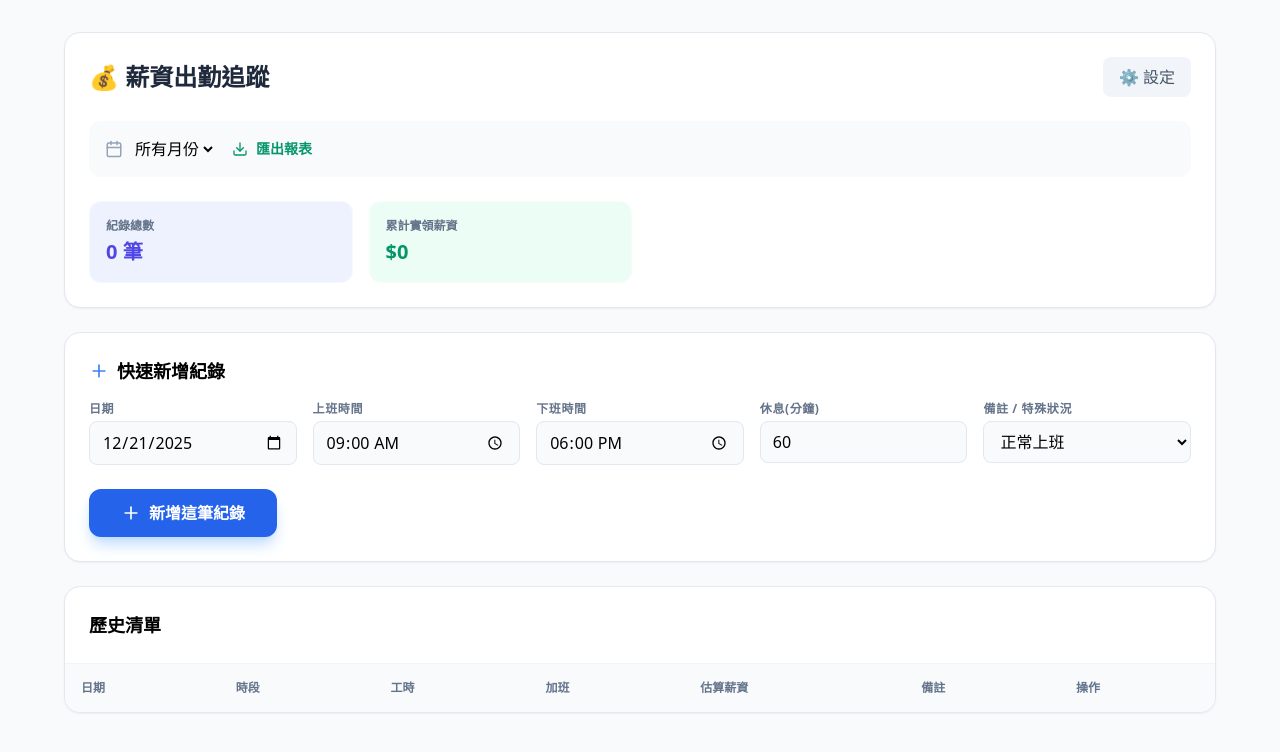
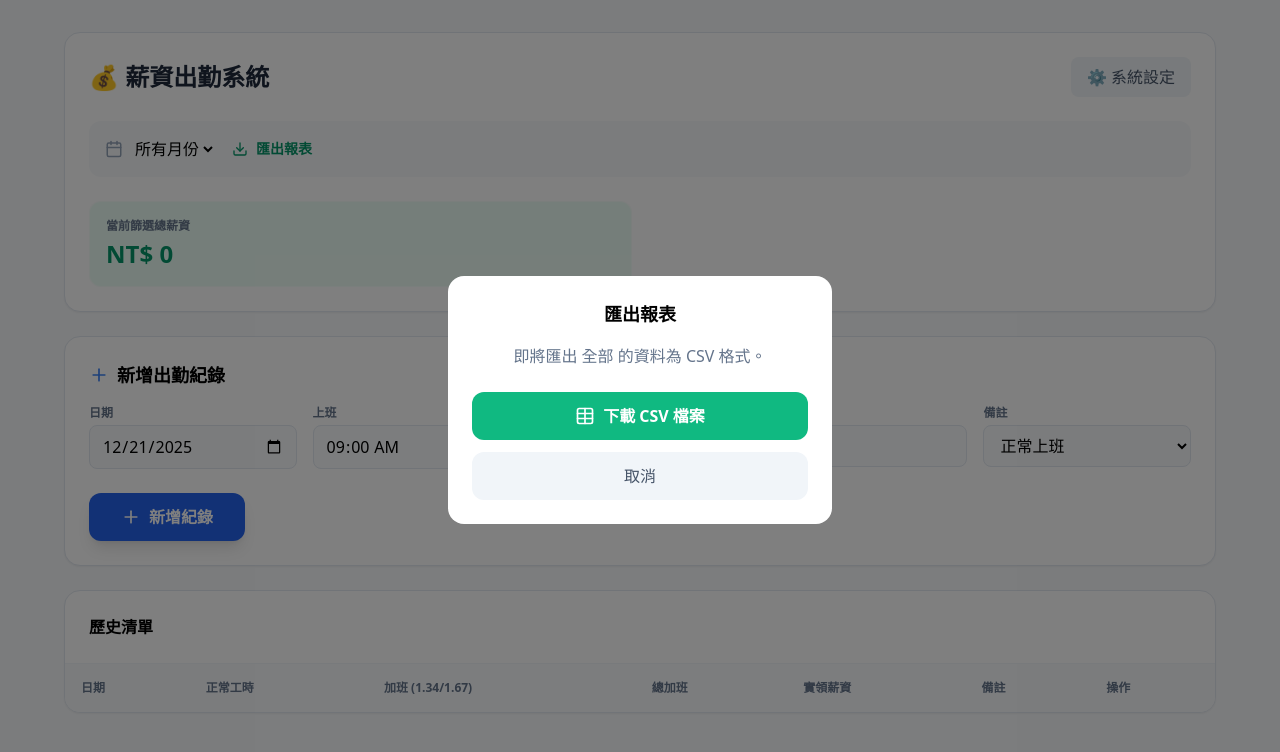
Before and after one commit to Chung0221/salary-tracker, a React (Vite) app: page / in a window 1280 px wide. Both pictures are taken after a click on the button "匯出報表". Shown: the top 752 px of the page. Built offline with nearby package versions, Linux system fonts and the light colour scheme.

Commit message:
Update App.jsx

```diff
--- a/App.jsx
+++ b/App.jsx
@@ -1,5 +1,4 @@
 import React, { useState, useEffect } from 'react';
-// 下面這一行要特別注意，確認 icon 名稱有沒有寫錯
 import { Download, Plus, Trash2, Calendar, Archive, FileSpreadsheet, Table, CheckCircle2 } from 'lucide-react';
 
 const SalaryTracker = () => {
@@ -14,8 +13,7 @@ const SalaryTracker = () => {
   const [showSettings, setShowSettings] = useState(false);
   const [showExportModal, setShowExportModal] = useState(false);
   const [showDeleteModal, setShowDeleteModal] = useState(false);
-  const [showArchiveModal, setShowArchiveModal] = useState(false);
-  const [lastAddedInfo, setLastAddedInfo] = useState(null); // 新增成功提示狀態
+  const [lastAddedInfo, setLastAddedInfo] = useState(null);
   const [deleteTarget, setDeleteTarget] = useState(null);
   const [filterMonth, setFilterMonth] = useState('all');
 
@@ -31,21 +29,22 @@ const SalaryTracker = () => {
     loadData();
   }, []);
 
-  const loadData = async () => {
+  // 修復問題 3: 使用標準 localStorage 避免 undefined 錯誤
+  const loadData = () => {
     try {
-      const recordsResult = await window.storage.get('salary_records');
-      const settingsResult = await window.storage.get('salary_settings');
-      if (recordsResult?.value) setRecords(JSON.parse(recordsResult.value));
-      if (settingsResult?.value) setSettings(JSON.parse(settingsResult.value));
+      const savedRecords = localStorage.getItem('salary_records');
+      const savedSettings = localStorage.getItem('salary_settings');
+      if (savedRecords) setRecords(JSON.parse(savedRecords));
+      if (savedSettings) setSettings(JSON.parse(savedSettings));
     } catch (error) {
-      console.log('初始化資料');
+      console.log('載入資料失敗', error);
     }
   };
 
-  const saveData = async (newRecords, newSettings) => {
+  const saveData = (newRecords, newSettings) => {
     try {
-      await window.storage.set('salary_records', JSON.stringify(newRecords || records));
-      await window.storage.set('salary_settings', JSON.stringify(newSettings || settings));
+      localStorage.setItem('salary_records', JSON.stringify(newRecords || records));
+      localStorage.setItem('salary_settings', JSON.stringify(newSettings || settings));
     } catch (error) {
       alert('儲存失敗：' + error.message);
     }
@@ -54,16 +53,8 @@ const SalaryTracker = () => {
   const calculateSalary = (recordData) => {
     const { checkIn, checkOut, breakMinutes, note } = recordData;
 
-    // 邏輯 2: 病假薪資為 0
     if (note === '病假') {
-      return {
-        regularHours: 0,
-        overtime1: 0,
-        overtime2: 0,
-        overtimeTotal: 0,
-        salary: 0,
-        finalNote: '病假 (薪資 0)'
-      };
+      return { regularHours: 0, overtime1: 0, overtime2: 0, overtimeTotal: 0, salary: 0, finalNote: '病假 (不計薪)' };
     }
 
     const [inH, inM] = checkIn.split(':').map(Number);
@@ -81,11 +72,9 @@ const SalaryTracker = () => {
                        (overtime2 * settings.hourlyRate * settings.overtimeRate2);
 
     let finalNote = note;
-
-    // 邏輯 3: 雙薪計算 (額外加 8 小時時薪)
     if (note === '雙薪') {
       regularPay += (8 * settings.hourlyRate);
-      finalNote = '雙薪 (已外加8hr底薪)';
+      finalNote = '雙薪 (已加8h底薪)';
     }
 
     return {
@@ -93,14 +82,13 @@ const SalaryTracker = () => {
       overtimeTotal: overtimeTotal.toFixed(2),
       overtime1: overtime1.toFixed(2),
       overtime2: overtime2.toFixed(2),
-      salary: (regularPay + overtimePay).toFixed(0),
+      salary: Math.round(regularPay + overtimePay),
       finalNote: finalNote
     };
   };
 
-  const addRecord = async () => {
+  const addRecord = () => {
     const calc = calculateSalary(newRecord);
-
     const record = {
       id: Date.now(),
       ...newRecord,
@@ -108,24 +96,46 @@ const SalaryTracker = () => {
       note: calc.finalNote
     };
 
-    const updatedRecords = [...records, record].sort((a, b) => new Date(b.date) - new Date(a.date));
+    const updatedRecords = [record, ...records].sort((a, b) => new Date(b.date) - new Date(a.date));
     setRecords(updatedRecords);
-    await saveData(updatedRecords, settings);
+    saveData(updatedRecords, settings);
 
-    // 邏輯 4: 顯示成功提示並自動準備隔天日期
     setLastAddedInfo(`已成功新增：${newRecord.date}`);
     setTimeout(() => setLastAddedInfo(null), 3000);
 
     const nextDay = new Date(newRecord.date);
     nextDay.setDate(nextDay.getDate() + 1);
-    setNewRecord({
-      ...newRecord,
-      date: nextDay.toISOString().split('T')[0],
-      note: ''
-    });
+    setNewRecord({ ...newRecord, date: nextDay.toISOString().split('T')[0], note: '' });
   };
 
-  // 其餘 Helper Functions (export, delete 等) 保持原樣...
+  // 修復問題 6: 刪除功能
+  const confirmDelete = () => {
+    if (!deleteTarget) return;
+    const updatedRecords = records.filter(r => r.id !== deleteTarget.id);
+    setRecords(updatedRecords);
+    saveData(updatedRecords, settings);
+    setShowDeleteModal(false);
+    setDeleteTarget(null);
+  };
+
+  // 修復問題 2: 匯出功能
+  const exportToCSV = () => {
+    const recordsToExport = filterMonth === 'all' ? records : records.filter(r => r.date.startsWith(filterMonth));
+    if (recordsToExport.length === 0) return alert('沒有資料');
+
+    let csv = '\ufeff日期,上班,下班,休息,正常時數,1.34時數,1.67時數,總加班,薪資,備註\n';
+    recordsToExport.forEach(r => {
+      csv += `${r.date},${r.checkIn},${r.checkOut},${r.breakMinutes},${r.regularHours},${r.overtime1},${r.overtime2},${r.overtimeTotal},${r.salary},${r.note}\n`;
+    });
+
+    const blob = new Blob([csv], { type: 'text/csv;charset=utf-8;' });
+    const link = document.createElement('a');
+    link.href = URL.createObjectURL(blob);
+    link.download = `薪資報表_${filterMonth}.csv`;
+    link.click();
+    setShowExportModal(false);
+  };
+
   const getMonthOptions = () => {
     const months = new Set();
     records.forEach(r => months.add(r.date.substring(0, 7)));
@@ -136,14 +146,47 @@ const SalaryTracker = () => {
     <div className="min-h-screen bg-slate-50 p-4 md:p-8">
       <div className="max-w-6xl mx-auto space-y-6">
 
-        {/* Header Section */}
+        {/* Header & Stats */}
         <div className="bg-white rounded-2xl shadow-sm border border-slate-200 p-6">
-          <div className="flex flex-col md:flex-row justify-between items-start md:items-center gap-4 mb-6">
-            <h1 className="text-2xl font-bold text-slate-800">💰 薪資出勤追蹤</h1>
-            <div className="flex flex-wrap gap-2">
-              <button onClick={() => setShowSettings(!showSettings)} className="px-4 py-2 bg-slate-100 text-slate-600 rounded-lg hover:bg-slate-200 transition">⚙️ 設定</button>
+          <div className="flex justify-between items-center mb-6">
+            <h1 className="text-2xl font-bold text-slate-800">💰 薪資出勤系統</h1>
+            <button onClick={() => setShowSettings(!showSettings)} className="px-4 py-2 bg-slate-100 text-slate-600 rounded-lg hover:bg-slate-200 transition">
+              {showSettings ? '✖ 關閉設定' : '⚙️ 系統設定'}
+            </button>
+          </div>
+
+          {/* 修復問題 1: 設定面板顯示邏輯 */}
+          {showSettings && (
+            <div className="mb-6 p-4 bg-blue-50 rounded-xl grid grid-cols-1 md:grid-cols-4 gap-4 border border-blue-100">
+              <div>
+                <label className="block text-xs font-bold text-blue-600 mb-1">時薪 (NT$)</label>
+                <input type="number" value={settings.hourlyRate} onChange={(e) => {
+                  const newSettings = {...settings, hourlyRate: Number(e.target.value)};
+                  setSettings(newSettings);
+                  saveData(null, newSettings);
+                }} className="w-full p-2 rounded-lg border-blue-200 border focus:outline-blue-500" />
+              </div>
+              <div>
+                <label className="block text-xs font-bold text-blue-600 mb-1">加班 1.34</label>
+                <input type="number" step="0.01" value={settings.overtimeRate1} onChange={(e) => {
+                  const newSettings = {...settings, overtimeRate1: Number(e.target.value)};
+                  setSettings(newSettings);
+                  saveData(null, newSettings);
+                }} className="w-full p-2 rounded-lg border-blue-200 border" />
+              </div>
+              <div>
+                <label className="block text-xs font-bold text-blue-600 mb-1">加班 1.67</label>
+                <input type="number" step="0.01" value={settings.overtimeRate2} onChange={(e) => {
+                  const newSettings = {...settings, overtimeRate2: Number(e.target.value)};
+                  setSettings(newSettings);
+                  saveData(null, newSettings);
+                }} className="w-full p-2 rounded-lg border-blue-200 border" />
+              </div>
+              <div className="flex items-end">
+                 <p className="text-xs text-blue-500 pb-2">※ 變更將立即儲存</p>
+              </div>
             </div>
-          </div>
+          )}
 
           <div className="flex flex-wrap gap-4 items-center mb-6 p-4 bg-slate-50 rounded-xl">
              <div className="flex items-center gap-2">
@@ -158,93 +201,83 @@ const SalaryTracker = () => {
              </button>
           </div>
 
-          <div className="grid grid-cols-2 md:grid-cols-4 gap-4">
-            <StatCard title="紀錄總數" value={`${records.filter(r => filterMonth === 'all' || r.date.startsWith(filterMonth)).length} 筆`} color="text-indigo-600" bg="bg-indigo-50" />
-            <StatCard title="累計實領薪資" value={`$${records.filter(r => filterMonth === 'all' || r.date.startsWith(filterMonth)).reduce((acc, r) => acc + Number(r.salary), 0).toLocaleString()}`} color="text-emerald-600" bg="bg-emerald-50" />
+          <div className="grid grid-cols-1 md:grid-cols-2 gap-4">
+            <div className="bg-emerald-50 p-4 rounded-xl border border-white/50">
+              <div className="text-xs font-bold text-slate-500 uppercase mb-1">當前篩選總薪資</div>
+              <div className="text-2xl font-black text-emerald-600">
+                NT$ {records.filter(r => filterMonth === 'all' || r.date.startsWith(filterMonth))
+                      .reduce((acc, r) => acc + Number(r.salary), 0).toLocaleString()}
+              </div>
+            </div>
           </div>
         </div>
 
-        {/* 邏輯 1: 修正介面重疊問題 - 使用 Responsive Grid */}
+        {/* 新增紀錄區 */}
         <div className="bg-white rounded-2xl shadow-sm border border-slate-200 p-6">
           <h2 className="text-lg font-bold mb-4 flex items-center gap-2">
-            <Plus size={20} className="text-blue-500" /> 快速新增紀錄
+            <Plus size={20} className="text-blue-500" /> 新增出勤紀錄
           </h2>
           <div className="grid grid-cols-1 sm:grid-cols-2 lg:grid-cols-5 gap-4">
             <InputGroup label="日期" type="date" value={newRecord.date} onChange={v => setNewRecord({...newRecord, date: v})} />
-            <InputGroup label="上班時間" type="time" value={newRecord.checkIn} onChange={v => setNewRecord({...newRecord, checkIn: v})} />
-            <InputGroup label="下班時間" type="time" value={newRecord.checkOut} onChange={v => setNewRecord({...newRecord, checkOut: v})} />
-            <InputGroup label="休息(分鐘)" type="number" value={newRecord.breakMinutes} onChange={v => setNewRecord({...newRecord, breakMinutes: parseInt(v) || 0})} />
+            <InputGroup label="上班" type="time" value={newRecord.checkIn} onChange={v => setNewRecord({...newRecord, checkIn: v})} />
+            <InputGroup label="下班" type="time" value={newRecord.checkOut} onChange={v => setNewRecord({...newRecord, checkOut: v})} />
+            <InputGroup label="休息(分)" type="number" value={newRecord.breakMinutes} onChange={v => setNewRecord({...newRecord, breakMinutes: parseInt(v) || 0})} />
             <div>
-              <label className="block text-xs font-bold text-slate-500 uppercase tracking-wider mb-1">備註 / 特殊狀況</label>
-              <select
-                value={newRecord.note}
-                onChange={(e) => setNewRecord({...newRecord, note: e.target.value})}
-                className="w-full bg-slate-50 border border-slate-200 rounded-lg px-3 py-2 focus:ring-2 focus:ring-blue-500 transition"
-              >
+              <label className="block text-xs font-bold text-slate-500 mb-1">備註</label>
+              <select value={newRecord.note} onChange={(e) => setNewRecord({...newRecord, note: e.target.value})} className="w-full bg-slate-50 border border-slate-200 rounded-lg px-3 py-2">
                 <option value="">正常上班</option>
-                <option value="病假">病假 (不計薪)</option>
-                <option value="雙薪">雙薪 (額外加8hr)</option>
-                <option value="其他專案">其他專案</option>
+                <option value="病假">病假</option>
+                <option value="雙薪">雙薪</option>
               </select>
             </div>
           </div>
-
           <div className="mt-6 flex items-center gap-4">
-            <button
-              onClick={addRecord}
-              className="px-8 py-3 bg-blue-600 text-white rounded-xl font-bold hover:bg-blue-700 shadow-blue-200 shadow-lg transition transform active:scale-95 flex items-center gap-2"
-            >
-              <Plus size={20} /> 新增這筆紀錄
+            <button onClick={addRecord} className="px-8 py-3 bg-blue-600 text-white rounded-xl font-bold hover:bg-blue-700 shadow-lg transition flex items-center gap-2">
+              <Plus size={20} /> 新增紀錄
             </button>
-
-            {/* 邏輯 4: 新增成功提示按鈕 */}
             {lastAddedInfo && (
-              <div className="flex items-center gap-2 text-emerald-600 font-medium animate-bounce">
-                <CheckCircle2 size={20} />
-                {lastAddedInfo}
+              <div className="flex items-center gap-2 text-emerald-600 font-medium animate-pulse">
+                <CheckCircle2 size={20} /> {lastAddedInfo}
               </div>
             )}
           </div>
         </div>
 
-        {/* 紀錄列表 */}
+        {/* 紀錄列表 - 修復問題 4 & 5 */}
         <div className="bg-white rounded-2xl shadow-sm border border-slate-200 overflow-hidden">
-          <div className="p-6 border-b border-slate-100">
-            <h2 className="text-lg font-bold">歷史清單</h2>
-          </div>
+          <div className="p-6 border-b border-slate-100 font-bold">歷史清單</div>
           <div className="overflow-x-auto">
             <table className="w-full text-left border-collapse">
               <thead>
                 <tr className="bg-slate-50">
-                  <th className="p-4 text-xs font-bold text-slate-500 uppercase">日期</th>
-                  <th className="p-4 text-xs font-bold text-slate-500 uppercase">時段</th>
-                  <th className="p-4 text-xs font-bold text-slate-500 uppercase">工時</th>
-                  <th className="p-4 text-xs font-bold text-slate-500 uppercase">加班</th>
-                  <th className="p-4 text-xs font-bold text-slate-500 uppercase">估算薪資</th>
-                  <th className="p-4 text-xs font-bold text-slate-500 uppercase">備註</th>
-                  <th className="p-4 text-xs font-bold text-slate-500 uppercase">操作</th>
+                  <th className="p-4 text-xs font-bold text-slate-500">日期</th>
+                  <th className="p-4 text-xs font-bold text-slate-500">正常工時</th>
+                  <th className="p-4 text-xs font-bold text-slate-500">加班 (1.34/1.67)</th>
+                  <th className="p-4 text-xs font-bold text-slate-500">總加班</th>
+                  <th className="p-4 text-xs font-bold text-slate-500">實領薪資</th>
+                  <th className="p-4 text-xs font-bold text-slate-500">備註</th>
+                  <th className="p-4 text-xs font-bold text-slate-500">操作</th>
                 </tr>
               </thead>
               <tbody className="divide-y divide-slate-100">
                 {records.filter(r => filterMonth === 'all' || r.date.startsWith(filterMonth)).map((record) => (
                   <tr key={record.id} className="hover:bg-slate-50 transition">
                     <td className="p-4 text-sm font-medium">{record.date}</td>
-                    <td className="p-4 text-sm text-slate-500">{record.checkIn} - {record.checkOut}</td>
-                    <td className="p-4 text-sm font-semibold text-blue-600">{record.regularHours}h</td>
-                    <td className="p-4 text-sm font-semibold text-orange-500">{record.overtimeHours}h</td>
+                    <td className="p-4 text-sm">{record.regularHours}h</td>
+                    <td className="p-4 text-sm text-orange-500 font-medium">
+                       {record.overtime1}h / {record.overtime2}h
+                    </td>
+                    <td className="p-4 text-sm font-bold text-orange-600">{record.overtimeTotal}h</td>
                     <td className="p-4 text-sm font-bold text-emerald-600">NT$ {Number(record.salary).toLocaleString()}</td>
                     <td className="p-4">
                       {record.note && (
                         <span className={`px-2 py-1 rounded-md text-xs font-bold ${
-                          record.note.includes('病假') ? 'bg-red-50 text-red-600' :
-                          record.note.includes('雙薪') ? 'bg-amber-50 text-amber-600' : 'bg-slate-100 text-slate-600'
-                        }`}>
-                          {record.note}
-                        </span>
+                          record.note.includes('病假') ? 'bg-red-50 text-red-600' : 'bg-blue-50 text-blue-600'
+                        }`}>{record.note}</span>
                       )}
                     </td>
                     <td className="p-4">
-                      <button onClick={() => {setDeleteTarget(record); setShowDeleteModal(true)}} className="p-2 text-slate-400 hover:text-red-500 transition">
+                      <button onClick={() => {setDeleteTarget(record); setShowDeleteModal(true)}} className="p-2 text-slate-400 hover:text-red-500">
                         <Trash2 size={18} />
                       </button>
                     </td>
@@ -255,29 +288,46 @@ const SalaryTracker = () => {
           </div>
         </div>
       </div>
+
+      {/* Delete Modal */}
+      {showDeleteModal && (
+        <div className="fixed inset-0 bg-black/50 flex items-center justify-center z-50">
+          <div className="bg-white p-6 rounded-2xl max-w-sm w-full mx-4">
+            <h3 className="text-lg font-bold mb-2">確定刪除？</h3>
+            <p className="text-slate-500 mb-6">日期：{deleteTarget?.date}</p>
+            <div className="flex gap-3">
+              <button onClick={confirmDelete} className="flex-1 py-2 bg-red-500 text-white rounded-xl">刪除</button>
+              <button onClick={() => setShowDeleteModal(false)} className="flex-1 py-2 bg-slate-100 text-slate-600 rounded-xl">取消</button>
+            </div>
+          </div>
+        </div>
+      )}
+
+      {/* Export Modal */}
+      {showExportModal && (
+        <div className="fixed inset-0 bg-black/50 flex items-center justify-center z-50">
+          <div className="bg-white p-6 rounded-2xl max-w-sm w-full mx-4 text-center">
+            <h3 className="text-lg font-bold mb-4">匯出報表</h3>
+            <p className="mb-6 text-slate-500">即將匯出 {filterMonth === 'all' ? '全部' : filterMonth} 的資料為 CSV 格式。</p>
+            <div className="space-y-3">
+              <button onClick={exportToCSV} className="w-full py-3 bg-emerald-500 text-white rounded-xl font-bold flex items-center justify-center gap-2">
+                <Table size={20} /> 下載 CSV 檔案
+              </button>
+              <button onClick={() => setShowExportModal(false)} className="w-full py-3 bg-slate-100 text-slate-600 rounded-xl">取消</button>
+            </div>
+          </div>
+        </div>
+      )}
     </div>
   );
 };
 
-// 輔助組件
-const StatCard = ({ title, value, color, bg }) => (
-  <div className={`${bg} p-4 rounded-xl border border-white/50`}>
-    <div className="text-xs font-bold text-slate-500 uppercase mb-1">{title}</div>
-    <div className={`text-xl font-black ${color}`}>{value}</div>
+const InputGroup = ({ label, type, value, onChange }) => (
+  <div>
+    <label className="block text-xs font-bold text-slate-500 mb-1">{label}</label>
+    <input type={type} value={value} onChange={(e) => onChange(e.target.value)}
+      className="w-full bg-slate-50 border border-slate-200 rounded-lg px-3 py-2 focus:ring-2 focus:ring-blue-500" />
   </div>
 );
 
-const InputGroup = ({ label, type, value, onChange }) => (
-  <div>
-    <label className="block text-xs font-bold text-slate-500 uppercase tracking-wider mb-1">{label}</label>
-    <input
-      type={type}
-      value={value}
-      onChange={(e) => onChange(e.target.value)}
-      className="w-full bg-slate-50 border border-slate-200 rounded-lg px-3 py-2 focus:ring-2 focus:ring-blue-500 transition"
-    />
-  </div>
-);
-
-
 export default SalaryTracker;
```
